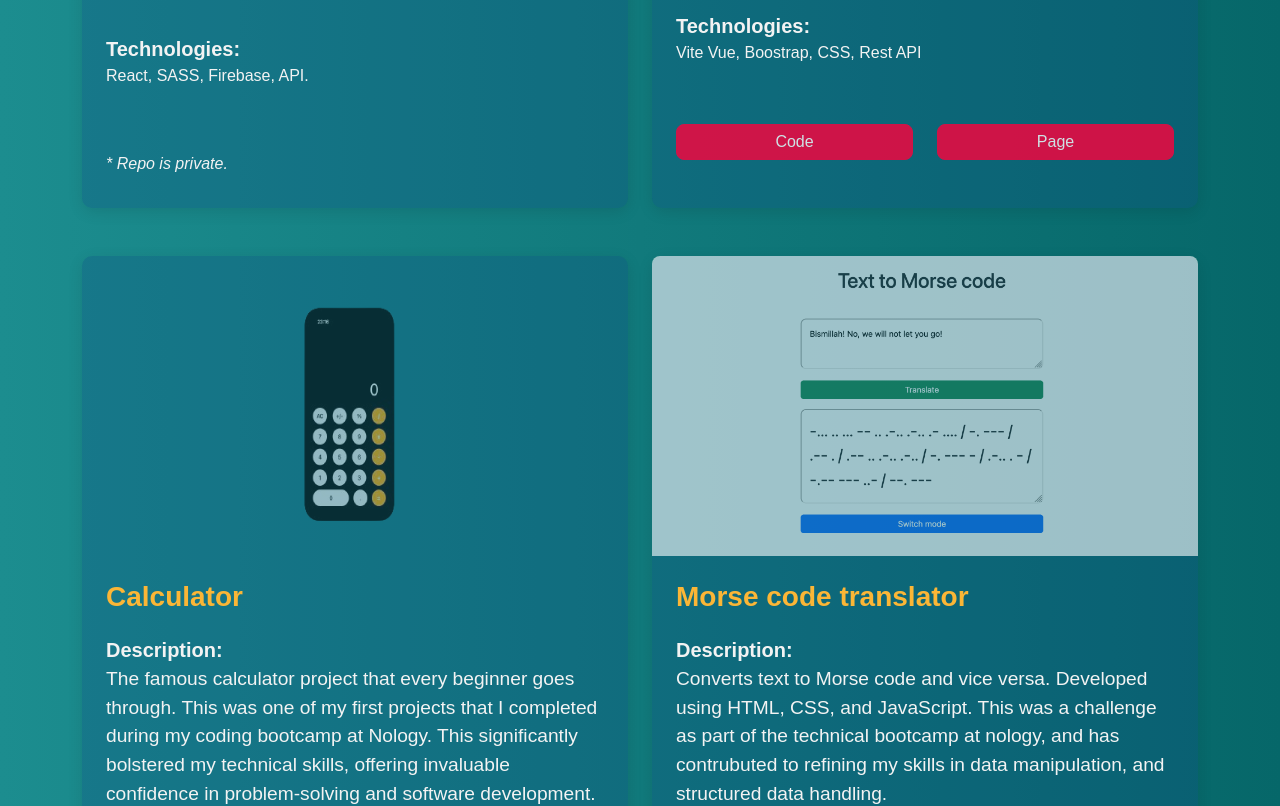
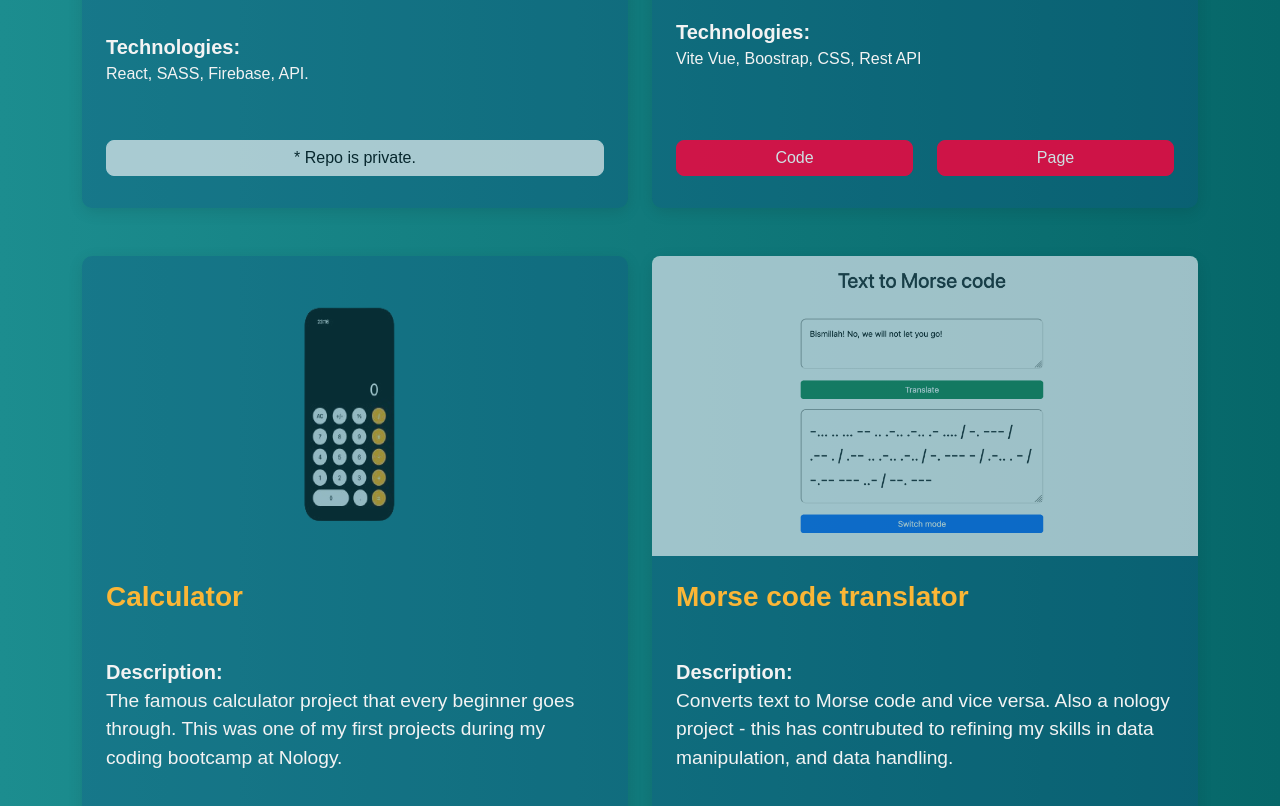
Before and after one commit to manelucas/portfolio, a React (Create React App) app: page / in a window 1280 px wide. Shown: the part 2900-3706 px from the top of the page. Built offline with nearby package versions, Linux system fonts and the light colour scheme.

Commit message:
refined text and the project card

```diff
--- a/src/components/Projects/Card/Card.jsx
+++ b/src/components/Projects/Card/Card.jsx
@@ -24,13 +24,8 @@ const Card = (props) => {
                     <p className='fs-6'>{technologies}</p>
                 </div>
                 <div>
-                    {!!disclaimer && (
-                        <div className="py-2">
-                            <i>{disclaimer}</i>
-                        </div>
-                    )}
                     {!!links && (
-                        <div className="pb-4 row">
+                        <div className="py-2 row">
                             {links.map((link, index) => (
                                 <div key={index} className={links.length > 1 ? 'col-6' : 'col-12'}>
                                     <span key={index}>
@@ -38,6 +33,13 @@ const Card = (props) => {
                                     </span>
                                 </div>
                             ))}
+                        </div>
+                    )}
+
+                    {!!disclaimer && (
+                        <div className='pb-2'>
+                            <button disabled className='btn btn-light w-100'>{disclaimer}</button>
+                            {/* <i>{disclaimer}</i> */}
                         </div>
                     )}
                 </div>
--- a/src/components/Projects/Projects.jsx
+++ b/src/components/Projects/Projects.jsx
@@ -63,7 +63,7 @@ const Projects = () => {
             id: 5,
             imageSrc: CalculatorImage,
             title: "Calculator",
-            description: "The famous calculator project that every beginner goes through. This was one of my first projects that I completed during my coding bootcamp at Nology. This significantly bolstered my technical skills, offering invaluable confidence in problem-solving and software development.",
+            description: "The famous calculator project that every beginner goes through. This was one of my first projects during my coding bootcamp at Nology.",
             technologies: "Vanilla JS, HTML, CSS.",
             links: [
                 { url: "https://github.com/manelucas/calculator", text: "Code" },
@@ -75,7 +75,7 @@ const Projects = () => {
             id: 6,
             imageSrc: MorseCodeImage,
             title: "Morse code translator",
-            description: "Converts text to Morse code and vice versa. Developed using HTML, CSS, and JavaScript. This was a challenge as part of the technical bootcamp at nology, and has contrubuted to refining my skills in data manipulation, and structured data handling.",
+            description: "Converts text to Morse code and vice versa. Also a nology project - this has contrubuted to refining my skills in data manipulation, and data handling.",
             technologies: "Vanilla JS, HTML, CSS.",
             links: [
                 { url: "https://github.com/manelucas/translation_english_to_morse", text: "Code" },
```
